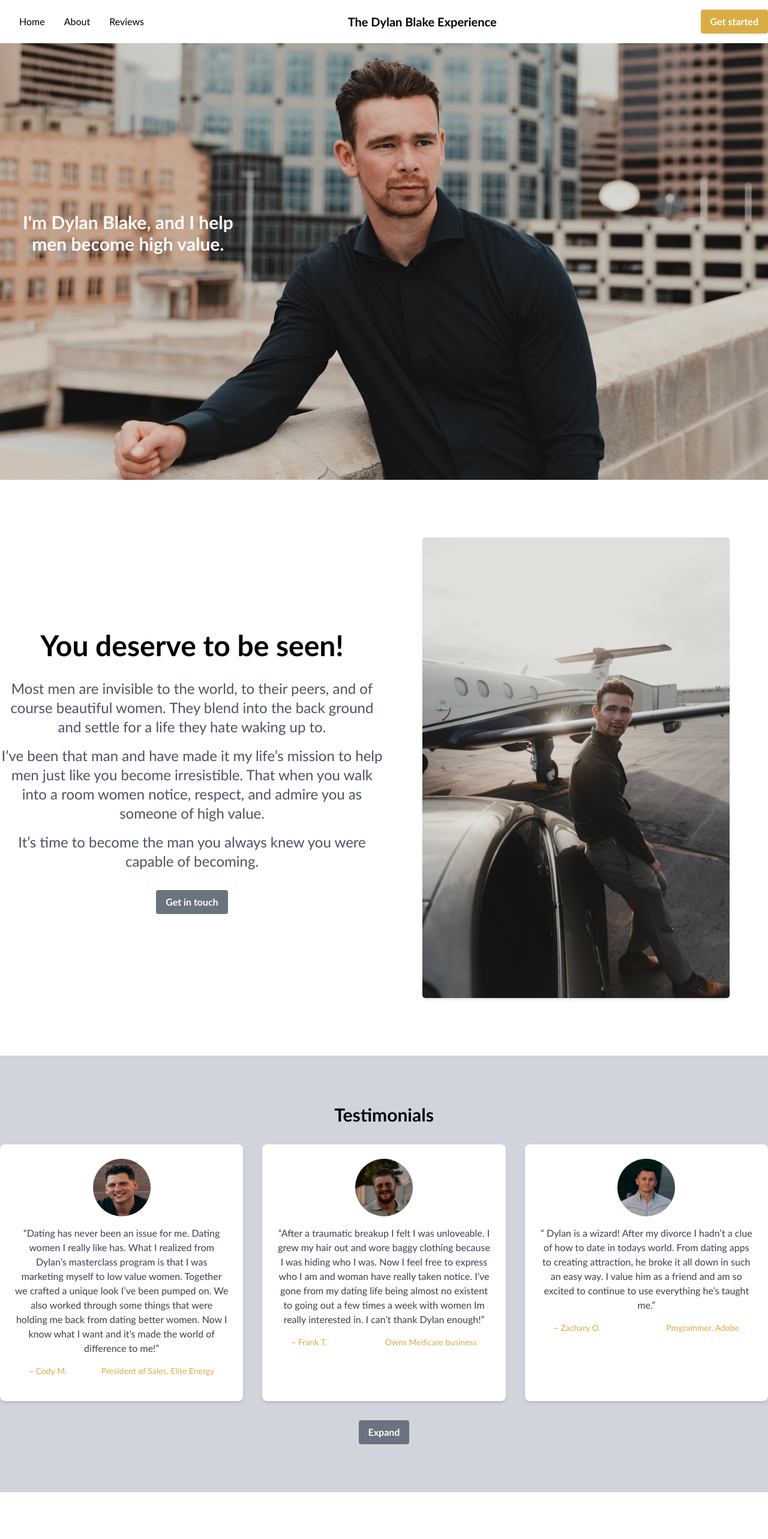
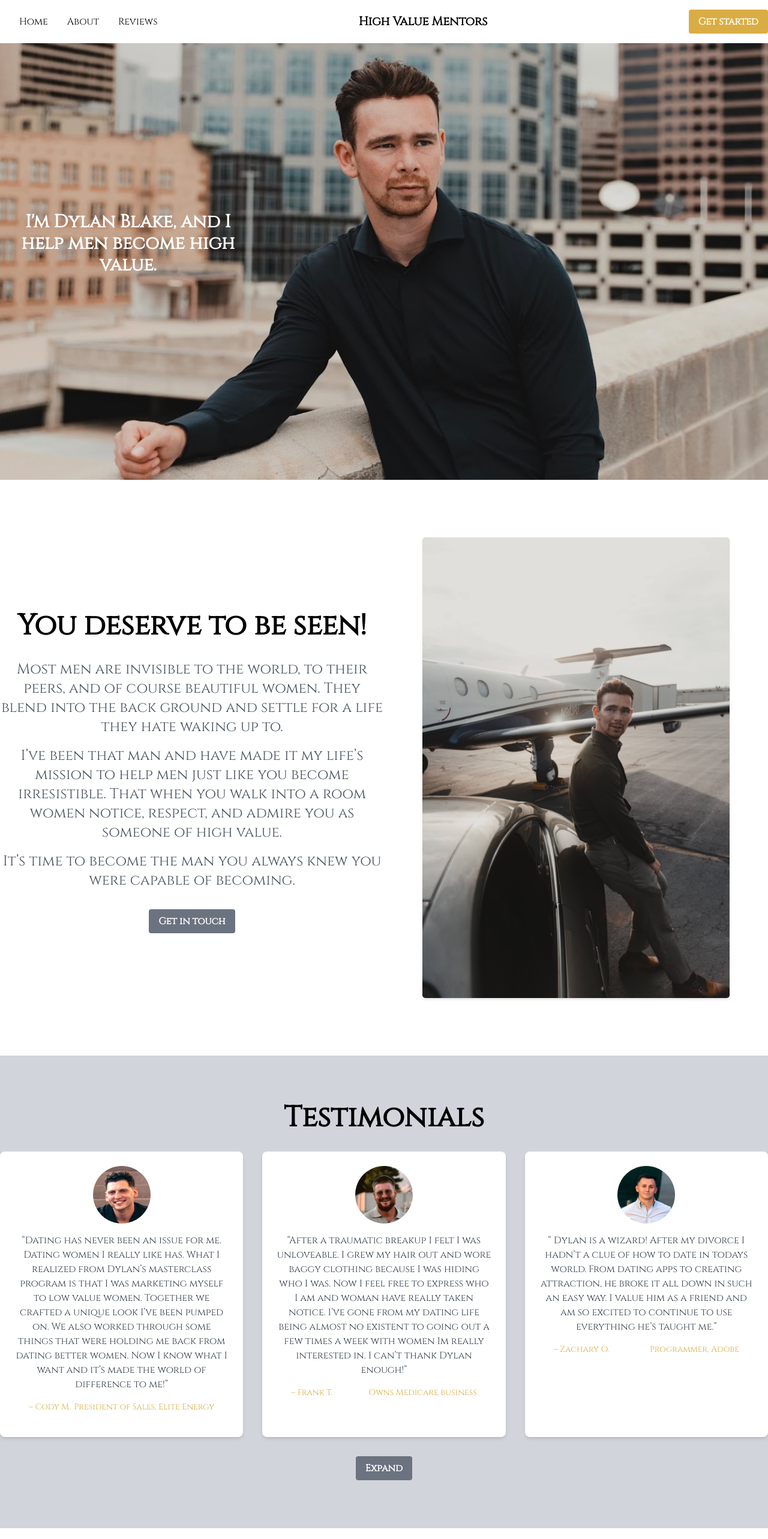
Before and after one commit to joshw1217/dylan-kelly, a React (Create React App) app in the folder dylan-kelly/: page / in a window 1280 px wide. Shown: the top 2566 px of the page at 60% size. Built offline with nearby package versions, Linux system fonts and the light colour scheme.

Commit message:
Brighten photos, add Alert to form, change font, change navbar title

```diff
--- a/dylan-kelly/public/index.html
+++ b/dylan-kelly/public/index.html
@@ -3,6 +3,8 @@
   <head>
     <meta charset="utf-8" />
     <link rel="icon" href="%PUBLIC_URL%/dylan-kelly-placeholder.jpeg" />
+    <link rel="stylesheet"
+      href="https://fonts.googleapis.com/css?family=Cinzel">
     <meta name="viewport" content="width=device-width, initial-scale=1" />
     <meta name="theme-color" content="#000000" />
     <meta
--- /dev/null
+++ b/dylan-kelly/src/Alert.js
@@ -0,0 +1,22 @@
+import React from 'react';
+
+const Alert = ({ message, onClose }) => {
+  return (
+    <div className="mr-8 alert container mx-auto">
+        <div className="flex justify-center align-center alert-border h-[200px] rounded-lg shadow-md p-1">
+            <div className='w-1/3 bg-white'>
+                <img
+                className="self-center h-full"
+                src='checkmark.png'
+                alt='Checkmark' />
+            </div>
+            <div className="w-2/3  bg-white flex flex-col justify-center align-center">
+                <p className="text-black text-2xl">{message}</p>
+                <button className="hover:text-blue-500 mt-8" onClick={onClose}>Close</button>
+            </div>
+        </div>
+    </div>
+  );
+};
+
+export default Alert;
--- a/dylan-kelly/src/App.css
+++ b/dylan-kelly/src/App.css
@@ -4,7 +4,7 @@
 
 .App {
   text-align: center;
-  font-family: 'Montserrat', Calibri, Arial;
+  font-family: 'Cinzel','Montserrat', Calibri, Arial;
 }
 
 .App-logo {
@@ -52,12 +52,10 @@
 }
 
 .navbar-font {
-  font-family: 'Montserrat', Calibri, Arial;
   color:#000000;
 }
 
 .intro-font {
-  font-family: 'Montserrat', Calibri, Arial;
   font-size: 24px;
 }
 
@@ -68,3 +66,11 @@
 .img-scale {
   transform: scale(.8);
 }
+
+.img-brighten {
+  filter: brightness(1.4);
+}
+
+.alert-border {
+  background-color: #DAAD44;
+}
--- a/dylan-kelly/src/Form.js
+++ b/dylan-kelly/src/Form.js
@@ -1,6 +1,23 @@
-import React from 'react';
+import React, { useState } from 'react';
+import Alert from './Alert';
 
 const Form = () => {
+  const [isAlertVisible, setAlertVisible] = useState(false);
+
+  const handleFormSubmit = (e) => {
+    e.preventDefault();
+
+    // Perform form submission logic here
+
+    // Show the alert after form submission
+    setAlertVisible(true);
+  };
+
+  const handleAlertClose = () => {
+    setAlertVisible(false);
+  };
+
+
   return (
     <div className="mx-auto flex flex-col md:flex-row items-left bg-cover bg-top h-1/2" style={{ backgroundImage: 'url("IMG_4966.JPG")' }}>
     <form className="md:w-1/2 max-w-md mx-auto p-4 mt-20" id="form-section" >
@@ -97,12 +114,19 @@ const Form = () => {
         <button
           className="custom-navbar-button hover:bg-blue-700 text-white font-bold py-2 px-4 rounded focus:outline-none focus:shadow-outline"
           type="submit"
+          onClick={handleFormSubmit}
         >
           Get in touch
         </button>
       </div>
     </form>
-     <div className="w-1/2"></div>
+     <div className="flex justify-center items-end max-height mb-20 md:w-1/2 md:ml-0 ml-4">
+     {isAlertVisible && (
+          <Alert
+          message="Form submitted successfully!"
+          onClose={handleAlertClose} />
+        )}
+     </div>
     </div>
   );
 };
--- a/dylan-kelly/src/Intro.js
+++ b/dylan-kelly/src/Intro.js
@@ -65,12 +65,12 @@ const Intro= () => {
         </div>
         <div className="md:w-1/2">
           {/* Title */}
-          <h2 className="text-3xl font-bold mb-4">Welcome to Our Website</h2>
+
 
           {/* Paragraph */}
-          <p className="text-gray-600">
-            Lorem ipsum dolor sit amet, consectetur adipiscing elit. Sed at nunc
-            quis libero congue iaculis. Phasellus scelerisque nunc eu aliquam.
+          <p className="text-gray-800 text-3xl">Are you wanting to transform your dating life and attract the woman of your dreams? I have you covered. </p>
+          <p className="text-gray-600 text-2xl mt-8">
+          Through my Masterclass Program you will be empowered with the skills, confidence, and style of a high value man. A man who is sure of himself, who has purpose, and has no problem attracting the right women into his life. Ready to get started?
           </p>
           <button
           className="bg-gray-500 my-8 hover:bg-blue-700 text-white font-bold py-2 px-4 rounded focus:outline-none focus:shadow-outline"
--- a/dylan-kelly/src/StickyNavbar.js
+++ b/dylan-kelly/src/StickyNavbar.js
@@ -36,12 +36,18 @@ const StickyNavbar = () => {
       <div className="md:container mx-4 md:mx-auto navbar-font">
         {/* Your navbar content */}
         <div className="flex justify-between items-center">
-        <div className="pl-8 md:flex space-x-4 md:space-x-8 hidden hover:text-black">
-            <a href="#Home">Home</a>
-            <a href="#About">About</a>
-            <a href="#Testimonials">Reviews</a>
+        <div className="pl-8 md:flex space-x-4 md:space-x-8 hidden">
+            <a href="#Home">
+              <p className="hover:text-blue-500">Home</p>
+            </a>
+            <a href="#About">
+              <p className="hover:text-blue-500">About</p>
+            </a>
+            <a href="#Testimonials">
+              <p className="hover:text-blue-500">Reviews</p>
+            </a>
           </div>
-          <div className="text-l md:text-xl font-bold">The Dylan Blake Experience</div>
+          <div className="text-l md:text-xl font-bold">High Value Mentors</div>
           <button
             className="custom-navbar-button hover:bg-blue-700 text-white font-bold py-2 px-4 rounded"
             onClick={handleScrollToForm}
--- a/dylan-kelly/src/Testimonials.js
+++ b/dylan-kelly/src/Testimonials.js
@@ -32,14 +32,14 @@ const Testimonials = () => {
   return (
     <section id="Testimonials" className="bg-gray-300 py-20">
       <div className="container mx-auto">
-        <h2 className="text-3xl font-bold mb-8">Testimonials</h2>
+        <h2 className="text-5xl font-bold mb-8">Testimonials</h2>
       <div className="grid grid-cols-1 md:grid-cols-3 gap-8">
       {displayedTestimonials.map((testimonial) => (
         <div className="bg-white rounded-lg shadow-md p-6" key={testimonial.id}>
             <img
               src={testimonial.img}
               alt="Testimonial 3"
-              className="w-24 h-24 rounded-full mx-auto mb-4"
+              className="img-brighten w-24 h-24 rounded-full mx-auto mb-4"
             />
             {/* Review */}
             <p className="text-gray-700 text-center">
```
Also changed, not shown: dylan-kelly/public/checkmark.png (added).
